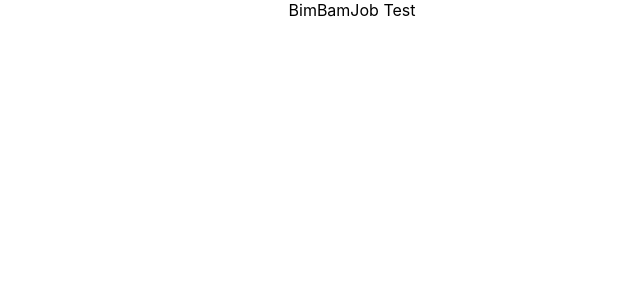
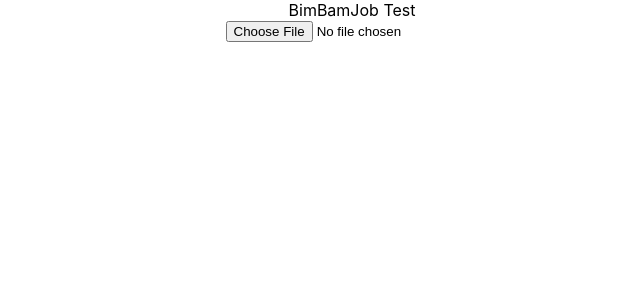
Before and after one commit to chloemolle/TestBimBamJob, a React (Create React App) app in the folder lawn-mower/: page / in a window 1280 px wide. Shown: the top 300 px of the page, without its empty margins (288-928 px from the left). Built offline with nearby package versions, Linux system fonts and the light colour scheme; the HTML template or start-up script is replaced by a standard one.

Commit message:
Read file and print data

```diff
--- a/lawn-mower/src/App.tsx
+++ b/lawn-mower/src/App.tsx
@@ -1,11 +1,21 @@
-import React from 'react';
-import logo from './logo.svg';
+import React, { useEffect, useState } from 'react';
 import './App.css';
 
 function App() {
+  const [data, setData] = useState<String | ArrayBuffer | null>('');
+
+  const handleFile = (file: File) => {
+    const fileReader = new FileReader();
+    fileReader.readAsText(file);
+    fileReader.onload = function() {
+      setData(fileReader.result);
+    };
+  }
+
   return (
     <div className="App">
-      BimBamJob Test
+      BimBamJob Test <div>{`${data}`}</div>
+      <input type="file" onChange={(e) => (e?.target?.files?.length && handleFile(e.target.files[0]))} />
     </div>
   );
 }
```
Also changed, not shown: 1 other file (tests, documents, lock files or other folders).
